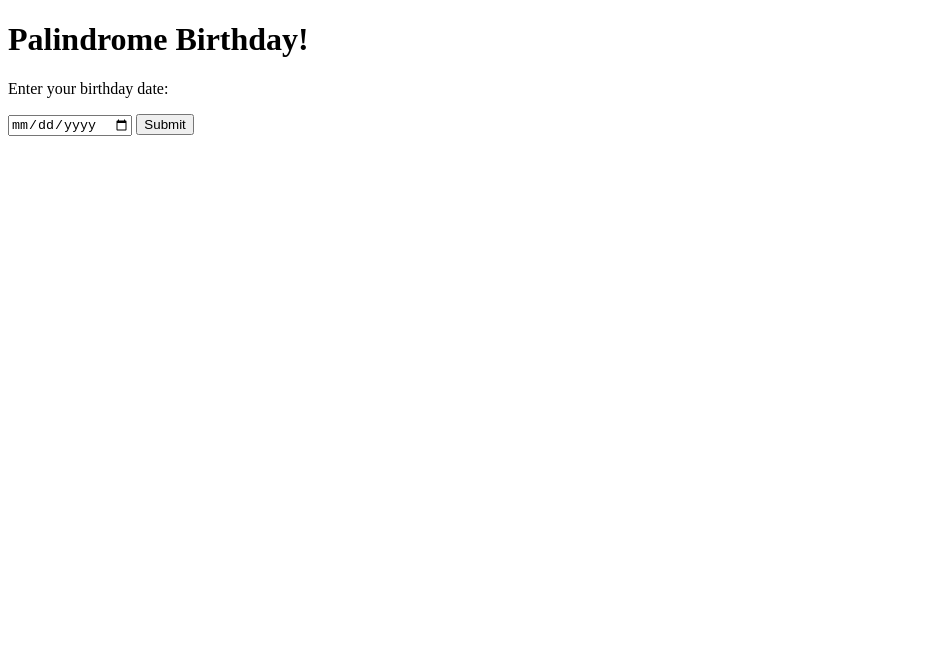
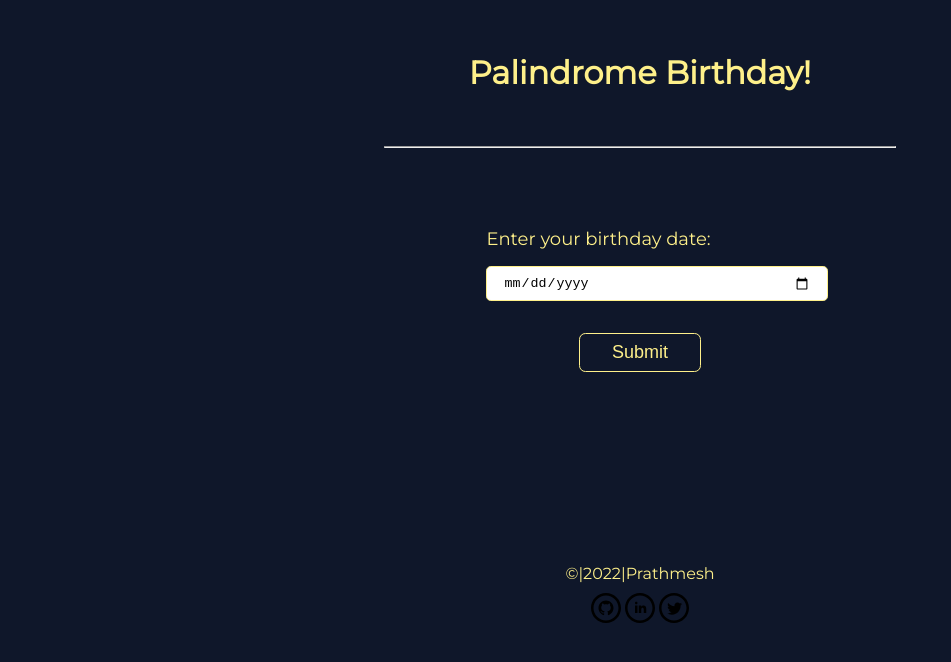
Before and after one commit to pawarprathmesh333/Mark-13, a plain HTML site: page index.html in a window 1280 px wide. Shown: the whole page, without its empty margins (0-951 px from the left). Drawn offline with Linux system fonts and the light colour scheme.

Commit message:
feat - styling+footer+validation

```diff
--- a/app.js
+++ b/app.js
@@ -177,6 +177,7 @@ const output = document.querySelector(".output");
 
 
 function clickHandler(){
+    if(birthDate.value){
         var stringDate = birthDate.value.split('-');
         var date = {
             day : Number(stringDate[2]),
@@ -195,6 +196,10 @@ function clickHandler(){
 
             output.innerText = `The nearest palindrome date is ${nearestPalindromDate[1].day}-${nearestPalindromDate[1].month}-${nearestPalindromDate[1].year}, you missed by ${nearestPalindromDate[0]} days.`
         }
+    }
+    else{
+        output.innerText = "Hey! Enter your birthdate to proceed!";
+    }
 
 }
 
--- a/index.html
+++ b/index.html
@@ -10,11 +10,26 @@
 <body>
     <div class="container">
         <h1 class="heading">Palindrome Birthday!</h1>
-        <p class="label">Enter your birthday date:</p>
-        <input type="date" class="birthdate">
-        <button class="submit">Submit</button>
-        <div class="output"></div>
+        <hr>
+        <div class="subdiv">
+            <p class="label">Enter your birthday date:</p>
+            <input type="date" class="birthdate">
+            <button class="submit">Submit</button>
+            <div class="output"></div>
+        </div>
     </div>
+    <footer>
+        <p>©|2022|Prathmesh</p>
+        <ul class="footer-list">
+            <li>
+                <a target="_blank" href="https://github.com/pawarprathmesh333"><img src="images/github.svg" alt="github"></a>
+            </li>
+            <li><a target="_blank" href="https://in.linkedin.com/in/prathmesh-pawar-5453b617b?trk=people-guest_people_search-card"><img src="images/linkedin.svg" alt="linkedin"></a></li>
+            <li>
+                <a target="_blank" href="https://twitter.com/Prathme17234815"><img src="images/twitter.svg" alt="twitter"></a>
+            </li>
+        </ul>
+    </footer>
 </body>
 <script src="/app.js"></script>
 </html>
--- a/styles.css
+++ b/styles.css
@@ -0,0 +1,84 @@
+@import url('https://fonts.googleapis.com/css2?family=Montserrat&display=swap');
+
+:root{
+    --background-color :    #0f172a;
+    --font-color : #fef08a;
+    /* #fecaca; */
+}
+
+body{
+    color : var(--font-color);
+    background-color: var(--background-color);
+    font-family: 'Montserrat', sans-serif;
+
+    margin: auto;
+    display: flex;
+    flex-direction: column;
+}
+
+.container{
+    width: 40%;
+    margin: auto;
+    text-align: center;
+
+    margin-bottom: 10rem;
+}
+
+.heading{
+    text-align: center;
+    padding: 2rem 1rem ;
+}
+.label{
+    margin-top: 4rem;
+    padding-top: 1rem;
+    margin-bottom: 1rem;
+    font-size: large;
+
+}
+.subdiv{
+    text-align: left;
+    margin: auto;
+    width: 60%;
+}
+input{
+    width: 100%;
+    padding: 0.5rem 1rem;
+    border: 1px solid var(--font-color);
+    border-radius: 0.3rem;
+}
+.submit{
+    font-size: large;
+    font-weight: 300;
+    margin: auto;
+    display: block;
+    margin-top: 2rem;
+    padding: 0.5rem 2rem;
+    background: transparent;
+    border: 1px solid var(--font-color);
+    color: var(--font-color);
+    border-radius: 0.4rem;
+}
+
+
+
+footer {
+    margin-top: 1rem;
+    display: block;
+    position: relative;
+    bottom: 0px;
+    text-align: center;
+    width: 100%;
+    height: 5.8rem;
+
+}
+
+footer p{
+    padding: 0%;
+    margin-bottom: 0%;
+}
+footer ul, li, img {
+    padding: 0%;
+    display: inline;
+    width: 30px;
+    height: 50px;
+}
```
Also changed, not shown: images/github.svg (added), images/linkedin.svg (added), images/twitter.svg (added). Lines whose indentation alone changed are shown as unchanged.
